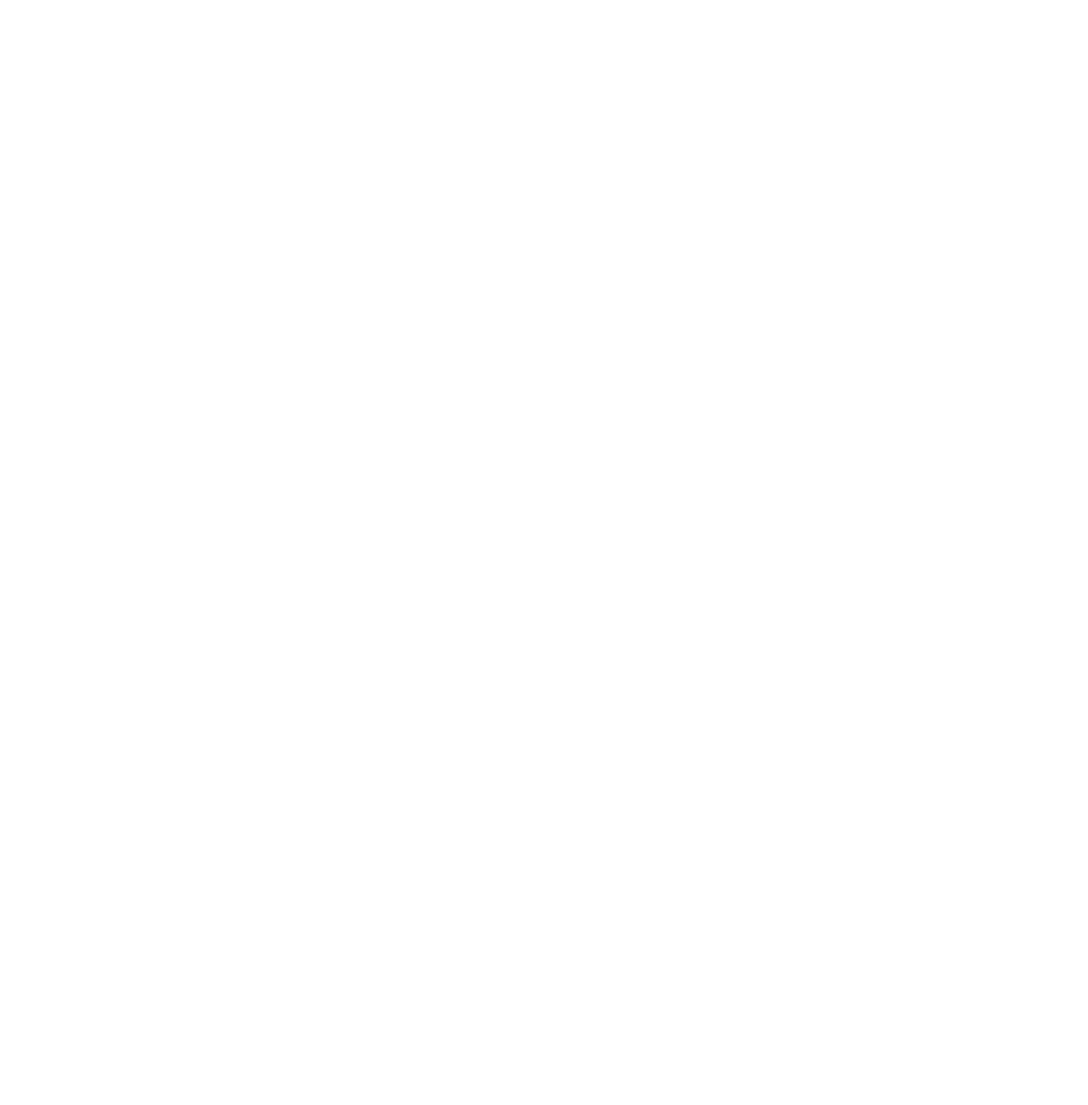
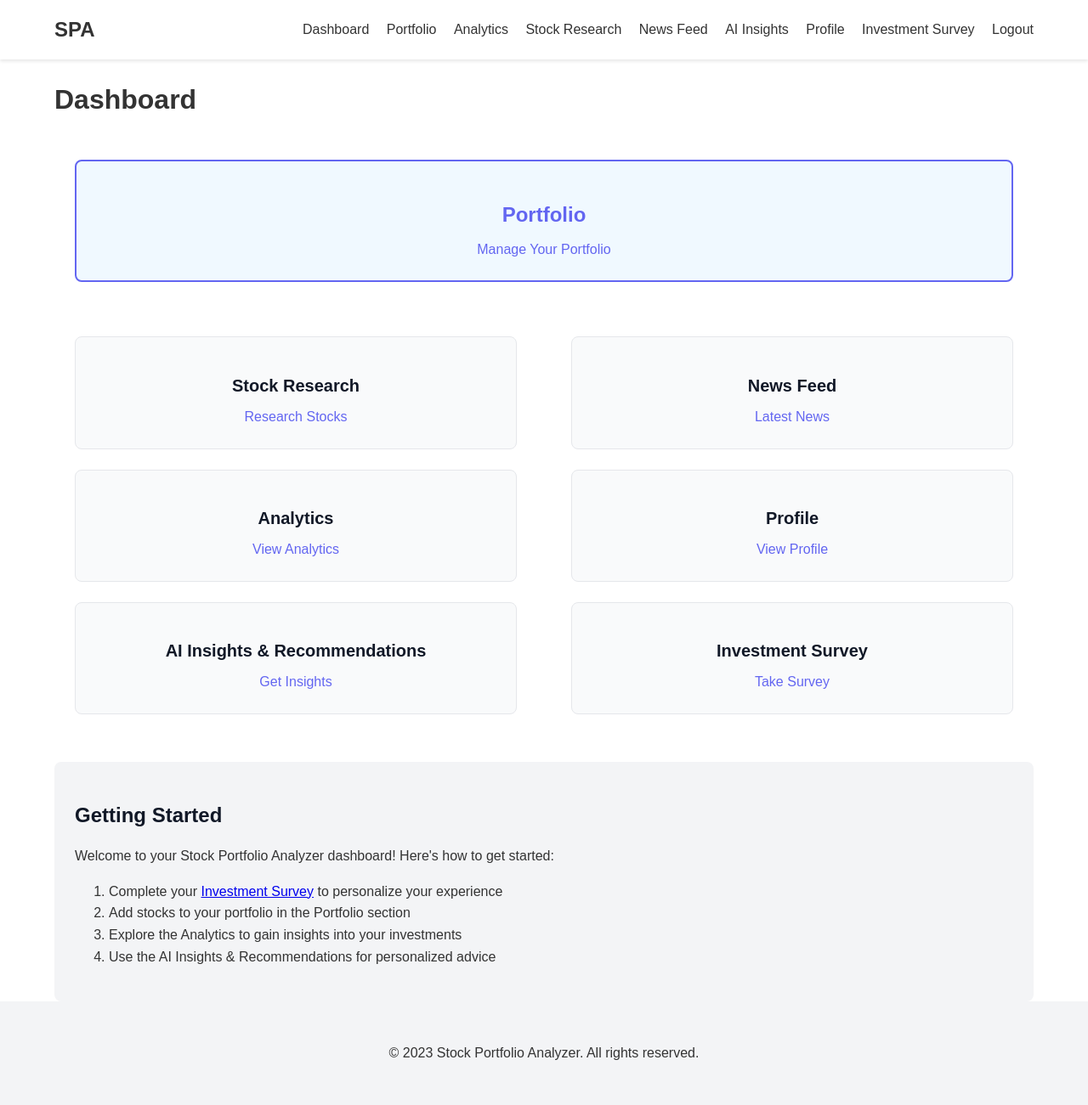
Before and after one commit to carlitosmanuelitos/CS50---Final-Project, a Flask app: page /dashboard in a window 1280 px wide. Before the commit the page is empty. Shown: the whole page at 85% size. Before the commit the page ends 800 px from the top, so only its background shows below. Run offline with Flask 3, Linux system fonts and the light colour scheme; the visitor is signed in with stand-in values (Sample User, id 1).

Commit message:
created the Landing Page

```diff
--- a/src/app/routes/main.py
+++ b/src/app/routes/main.py
@@ -40,7 +40,6 @@
 @main.route('/dashboard')
 @login_required
 def dashboard():
-
     return render_template('dashboard.html')
 
 @main.route('/profile', methods=['GET', 'POST'])
--- a/src/templates/base.html
+++ b/src/templates/base.html
@@ -6,13 +6,19 @@
     <title>{% block title %}Stock Portfolio Analyzer{% endblock %}</title>
     <link rel="stylesheet" href="{{ url_for('static', filename='css/styles.css') }}">
     {% block additional_css %}{% endblock %}
+</head>
 <body>
     <nav class="navbar">
         <div class="container">
             <a href="{{ url_for('main.index') }}" class="logo">SPA</a>
             <div class="nav-links">
-                <a href="{{ url_for('main.dashboard') }}" class="nav-link">Dashboard</a>
                 {% if current_user.is_authenticated %}
+                    <a href="{{ url_for('main.dashboard') }}" class="nav-link">Dashboard</a>
+                    <a href="#portfolio" class="nav-link">Portfolio</a>
+                    <a href="#analytics" class="nav-link">Analytics</a>
+                    <a href="#stock-research" class="nav-link">Stock Research</a>
+                    <a href="#news-feed" class="nav-link">News Feed</a>
+                    <a href="#ai-insights" class="nav-link">AI Insights</a>
                     <a href="{{ url_for('main.profile') }}" class="nav-link">Profile</a>
                     <a href="{{ url_for('main.investment_survey') }}" class="nav-link">Investment Survey</a>
                     <a href="{{ url_for('auth.logout') }}" class="nav-link">Logout</a>
@@ -64,6 +70,6 @@
             setTimeout(() => notification.remove(), 500);
         }, duration);
     }
-</script>
+    </script>
 </body>
 </html>
--- a/src/templates/dashboard.html
+++ b/src/templates/dashboard.html
@@ -0,0 +1,118 @@
+{% extends "base.html" %}
+
+{% block title %}Dashboard - Stock Portfolio Analyzer{% endblock %}
+
+{% block additional_css %}
+<style>
+    .dashboard-grid {
+        display: grid;
+        grid-template-columns: repeat(4, 1fr);
+        gap: 1rem;
+        margin-bottom: 2rem;
+    }
+    .dashboard-item {
+        background-color: #f9fafb;
+        border: 1px solid #e5e7eb;
+        border-radius: 0.5rem;
+        padding: 1.5rem;
+        text-align: center;
+        margin: 1.5rem; /* Add margin to create a gap between each dashboard item */
+        transition: all 0.3s ease;
+    }
+    .dashboard-item:hover {
+        box-shadow: 0 4px 6px -1px rgba(0, 0, 0, 0.1), 0 2px 4px -1px rgba(0, 0, 0, 0.06);
+    }
+    .dashboard-item h2 {
+        color: #111827;
+        font-size: 1.25rem;
+        margin-bottom: 0.5rem;
+    }
+    .dashboard-item a {
+        color: #6366f1;
+        text-decoration: none;
+        font-weight: 500;
+    }
+    .dashboard-item a:hover {
+        color: #4f46e5;
+    }
+    .portfolio-item {
+        grid-column: span 4;
+        background-color: #f0f9ff;
+        border: 2px solid #6366f1;
+    }
+    .portfolio-item h2 {
+        font-size: 1.5rem;
+        color: #6366f1;
+    }
+    .left-column {
+        grid-column: span 2;
+    }
+    .right-column {
+        grid-column: span 2;
+    }
+    .getting-started {
+        background-color: #f3f4f6;
+        padding: 1.5rem;
+        border-radius: 0.5rem;
+        padding: 1.5rem;
+        margin-top: 2rem;
+    }
+    .getting-started h2 {
+        color: #111827;
+        font-size: 1.5rem;
+        margin-bottom: 1rem;
+    }
+</style>
+{% endblock %}
+
+{% block content %}
+<h1 class="text-3xl font-bold mb-6">Dashboard</h1>
+
+<div class="dashboard-grid">
+    <div class="dashboard-item portfolio-item">
+        <h2>Portfolio</h2>
+        <a href="#portfolio">Manage Your Portfolio</a>
+    </div>
+
+    <div class="left-column">
+        <div class="dashboard-item">
+            <h2>Stock Research</h2>
+            <a href="#stock-research">Research Stocks</a>
+        </div>
+        <div class="dashboard-item">
+            <h2>Analytics</h2>
+            <a href="#analytics">View Analytics</a>
+        </div>
+        <div class="dashboard-item">
+            <h2>AI Insights & Recommendations</h2>
+            <a href="#ai-insights">Get Insights</a>
+        </div>
+    </div>
+
+    <div class="right-column">
+        <div class="dashboard-item">
+            <h2>News Feed</h2>
+            <a href="#news-feed">Latest News</a>
+        </div>
+        <div class="dashboard-item">
+            <h2>Profile</h2>
+            <a href="{{ url_for('main.profile') }}">View Profile</a>
+        </div>
+        <div class="dashboard-item">
+            <h2>Investment Survey</h2>
+            <a href="{{ url_for('main.investment_survey') }}">Take Survey</a>
+        </div>
+    </div>
+</div>
+
+<div class="getting-started">
+    <h2>Getting Started</h2>
+    <p>Welcome to your Stock Portfolio Analyzer dashboard! Here's how to get started:</p>
+    <ol class="list-decimal list-inside mt-2">
+        <li>Complete your <a href="{{ url_for('main.investment_survey') }}" class="text-indigo-600 hover:text-indigo-800">Investment Survey</a> to personalize your experience</li>
+        <li>Add stocks to your portfolio in the Portfolio section</li>
+        <li>Explore the Analytics to gain insights into your investments</li>
+        <li>Use the AI Insights & Recommendations for personalized advice</li>
+    </ol>
+</div>
+{% endblock %}
```
Also changed, not shown: src/app/models.py (+33 -34 lines), src/app/utility/yfinance_utils.py (added, +49 -0 lines), src/static/css/profile.css (deleted), 1 other file.
